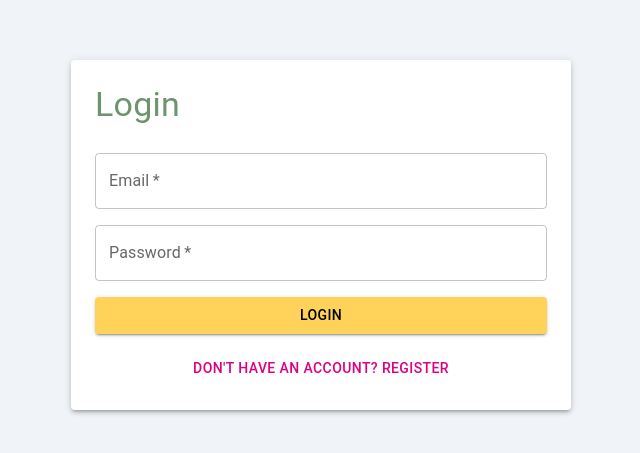
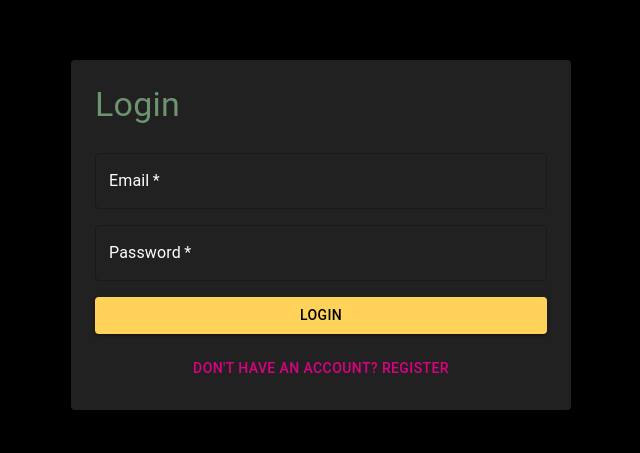
Before and after one commit to yashvisharma1204/PantryInsight, a Next.js app: page /auth in a window 1280 px wide. Shown: the part 165-618 px from the top of the page, without its empty margins (319-959 px from the left). Built offline with nearby package versions, Linux system fonts and the light colour scheme.

Commit message:
Update auth.js

```diff
--- a/pages/auth.js
+++ b/pages/auth.js
@@ -36,7 +36,7 @@ const Auth = () => {
         justifyContent: 'center',
         minHeight: '100vh',
         textAlign: 'center',
-        backgroundColor: '#F0F4F8', // Background color
+        backgroundColor: '#000', // Background color
         padding: 3,
       }}
     >
@@ -47,10 +47,11 @@ const Auth = () => {
           width: '100%',
           maxWidth: '500px',
           padding: 3,
-          backgroundColor: '#fff', // Form background color
+          backgroundColor: '#212121', // Form background color
           borderRadius: 1,
           boxShadow: 3,
           textAlign: 'left',
+          color: "white"
         }}
       >
         <Typography variant="h4" gutterBottom sx={{ color: "#6C946F" }}>
@@ -69,6 +70,7 @@ const Auth = () => {
           fullWidth
           required
           sx={{ mt: 2 }}
+          InputLabelProps={{ sx: { color: 'white' } }} // Change label color to white
         />
         <TextField
           label="Password"
@@ -78,6 +80,7 @@ const Auth = () => {
           fullWidth
           required
           sx={{ mt: 2 }}
+          InputLabelProps={{ sx: { color: 'white' } }} // Change label color to white
         />
         <Button
           type="submit"
```
